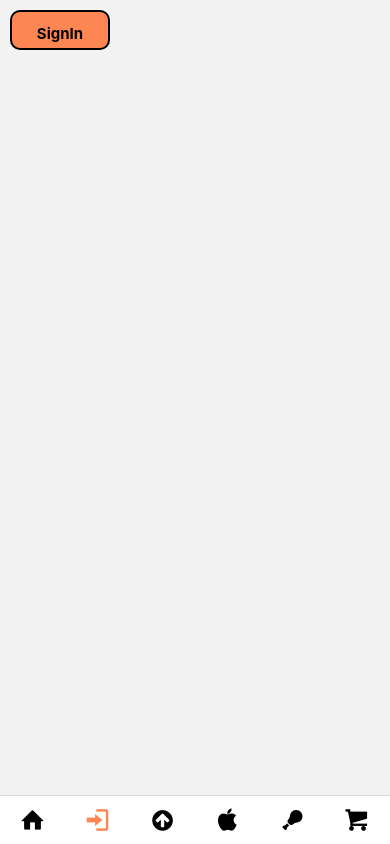
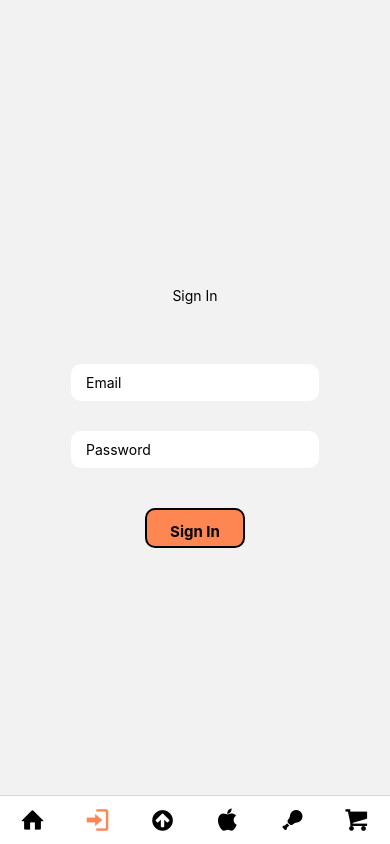
Before and after one commit to schenna217/kong-posh, a React Native app: screen /SignIn in a window 390 px wide. Built offline with nearby package versions, Linux system fonts and the light colour scheme.

Commit message:
Set Up Signup and SignIn pages

```diff
--- a/screens/SignIn.js
+++ b/screens/SignIn.js
@@ -1,17 +1,45 @@
 import React from 'react'
-import { View } from 'react-native'
+import { StyleSheet, View, Text, TextInput} from 'react-native'
 import Button from '../components/Button'
 
 const SignIn = () => {
     return (
-        <View>
+        <View style={styles.container}>
+            <Text>Sign In</Text>
+            <View style = {styles.inputContainer}>
+                <TextInput
+                    placeholder="Email"
+                    style={styles.input}
+                />
+                <TextInput
+                    placeholder="Password"
+                    style={styles.input}
+                />
+            </View>
             <Button
-            title = 'SignIn'
-            //onPress={() => navigation.navigate('SignIn')}
-            backgroundColor="orange"
-        />
+                title = "Sign In"
+            />
         </View>
     )
 }
 
+const styles = StyleSheet.create({
+    container: {
+        flex: 1,
+        justifyContent: 'center',
+        alignItems: 'center',
+        paddingTop: 50,
+    }, inputContainer: {
+        margin: 30,
+        width: '80%',
+        alignItems: 'center'
+    }, input: {
+        backgroundColor: 'white',
+        paddingHorizontal: 15,
+        paddingVertical: 10,
+        borderRadius: 10,
+        marginTop: 30,
+    },
+});
+
 export default SignIn
--- a/screens/SignUp.js
+++ b/screens/SignUp.js
@@ -1,18 +1,49 @@
 import React from 'react'
-import { View } from 'react-native'
+import { StyleSheet, View, Text, TextInput } from 'react-native'
 import Button from '../components/Button';
+import {auth} from '../firebase';
+import { createUserWithEmailAndPassword } from '@firebase/auth';
+import { useNavigation } from '@react-navigation/core';
 
 
 const SignUp = () => {
+
     return (
-        <View>
+        <View style={styles.container}>
+            <Text>Sign Up</Text>
+            <View style = {styles.inputContainer}>
+                <TextInput
+                    placeholder="Email"
+                    style={styles.input}
+                />
+                <TextInput
+                    placeholder="Password"
+                    style={styles.input}
+                />
+            </View>
             <Button
-            title = 'SignUp'
-            //onPress={() => navigation.navigate('SignIn')}
-            backgroundColor="orange"
-        />
+                title = "Sign Up"
+            />
         </View>
     )
 }
 
+const styles = StyleSheet.create({
+    container: {
+        flex: 1,
+        justifyContent: 'center',
+        alignItems: 'center',
+        paddingTop: 50,
+    }, inputContainer: {
+        margin: 30,
+        width: '80%',
+        alignItems: 'center'
+    }, input: {
+        backgroundColor: 'white',
+        paddingHorizontal: 15,
+        paddingVertical: 10,
+        borderRadius: 10,
+        marginTop: 30,
+    },
+});
 export default SignUp
```
